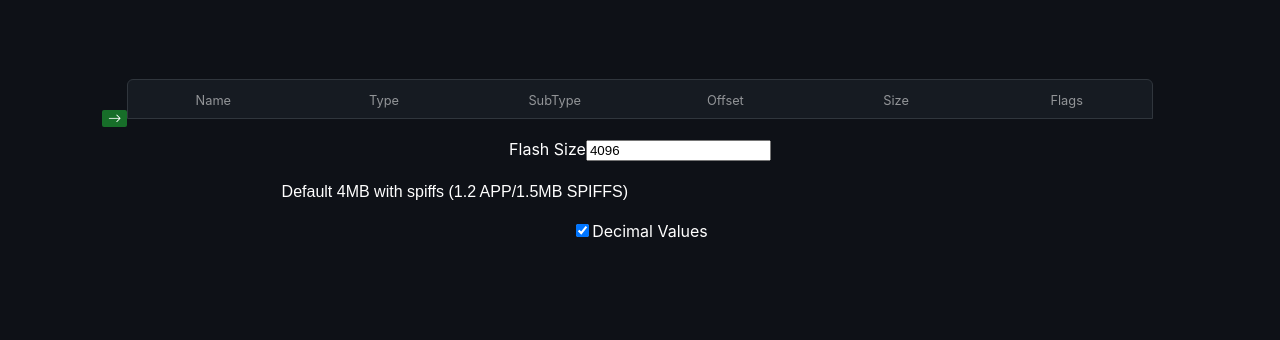
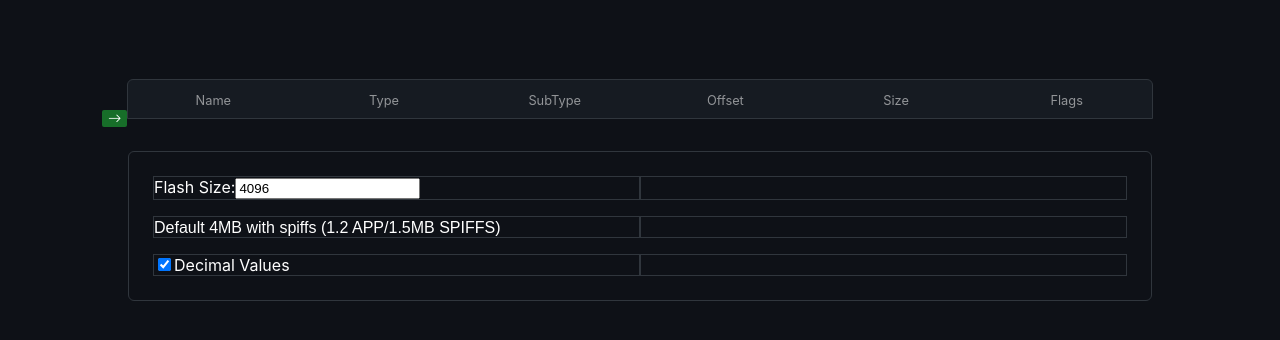
Before and after one commit to platevoltage/esp32-partition-calculator, a React (Create React App) app: page / in a window 1280 px wide. Shown: the top 340 px of the page. Built offline with nearby package versions, Linux system fonts and the light colour scheme.

Commit message:
organized options into rows and columns

```diff
--- a/src/components/FlashSize.tsx
+++ b/src/components/FlashSize.tsx
@@ -9,7 +9,7 @@ interface Props {
 export default function FlashSize({flashSize, setFlashSize}: Props) {
   return (
     <div>
-        <label htmlFor="flashSize"  style={{width: "10em"}}>Flash Size
+        <label htmlFor="flashSize"  style={{width: "10em"}}>Flash Size:
             <input name="flash-size" type="text" value={flashSize} onChange={(e) =>  setFlashSize(+e.target.value) }></input>
         </label>
         {/* <UpDown table={table} setTable={setTable} i={i} param={"offset"}/> */}
--- /dev/null
+++ b/src/components/Options.css
@@ -0,0 +1,24 @@
+.options {
+    border: 1px solid #30363d;
+    border-radius: 6px;
+    margin-top: 2em;
+    padding: 1em;
+    display: flex;
+    flex-direction: column;
+    text-align: left;
+}
+
+.options-row {
+    /* border: 1px solid #30363d; */
+    margin: .5em;
+    display: flex;
+}
+
+.options-column {
+    border: 1px solid #30363d;
+    width: 50%;
+}
+
+.options select {
+    width: 100%;
+}
--- a/src/components/Options.tsx
+++ b/src/components/Options.tsx
@@ -2,6 +2,7 @@ import React from 'react'
 import FlashSize from './FlashSize'
 import FileSelect from './FileSelect'
 import { Partition } from './Row'
+import "./Options.css"
 
 interface Props {
     flashSize: number;
@@ -13,17 +14,35 @@ interface Props {
 
 export default function Options({flashSize, setFlashSize, displayHex, setDisplayHex, setTable}: Props) {
   return (
-    <div>
-        <br></br>
+    <div className="options">
+
+        <div className="options-row">
+            <div className="options-column">
                 <FlashSize flashSize={flashSize} setFlashSize={setFlashSize} />
-        <br></br>
+            </div>
+            <div className="options-column">
+
+            </div>
+        </div>
+        <div className="options-row">
+            <div className="options-column">
                 <FileSelect setTable={setTable} />
-        <br></br>
+            </div>
+            <div className="options-column">
 
+            </div>
+        </div>
+        <div className="options-row">
+            <div className="options-column">
                 <label htmlFor="hex">
                 <input type="checkbox" name="hex" checked={displayHex} onChange={() => setDisplayHex(!displayHex)} />
                 Decimal Values
                 </label>
             </div>
+            <div className="options-column">
+
+            </div>
+        </div>
+    </div>
   )
 }
```
Lines whose indentation alone changed are shown as unchanged.
